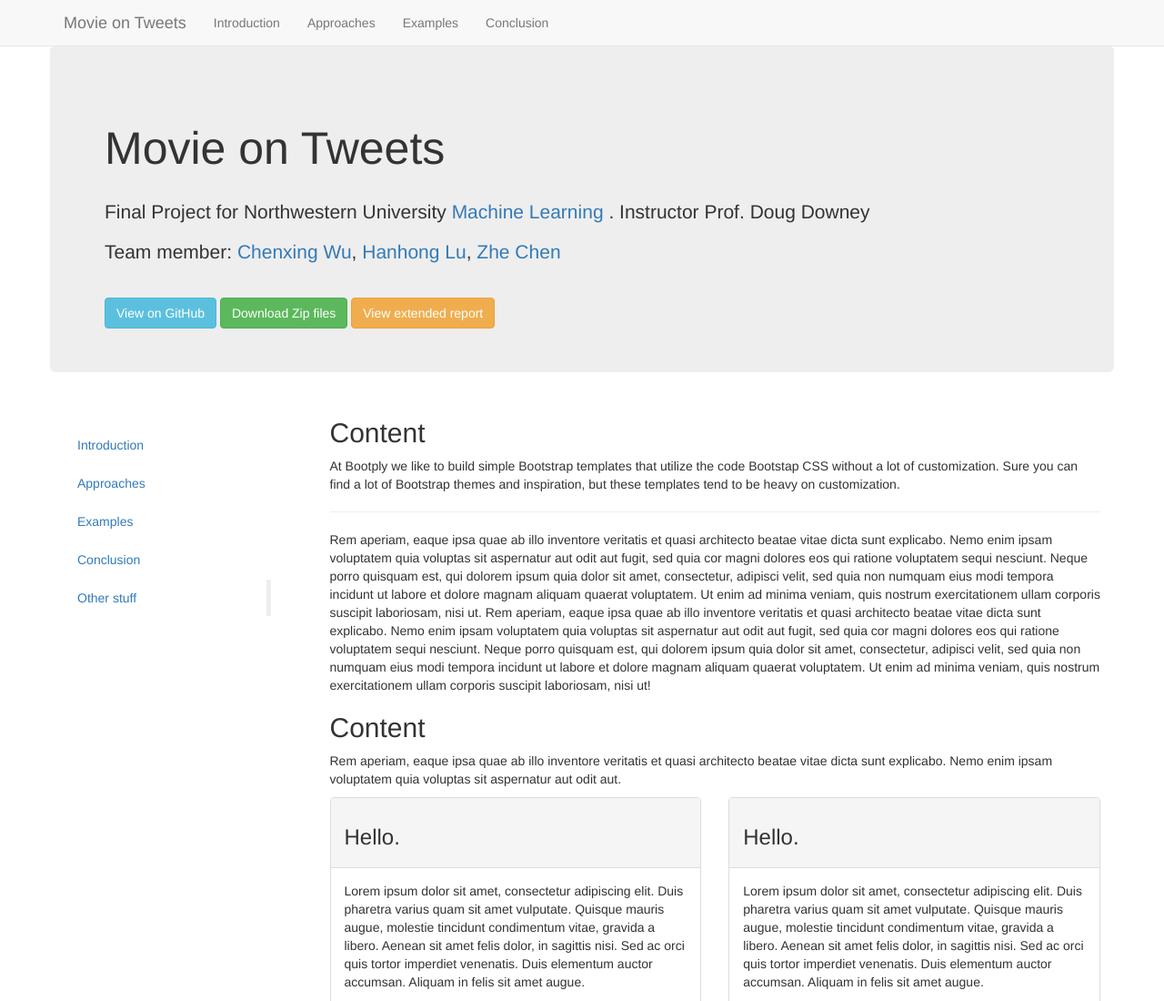
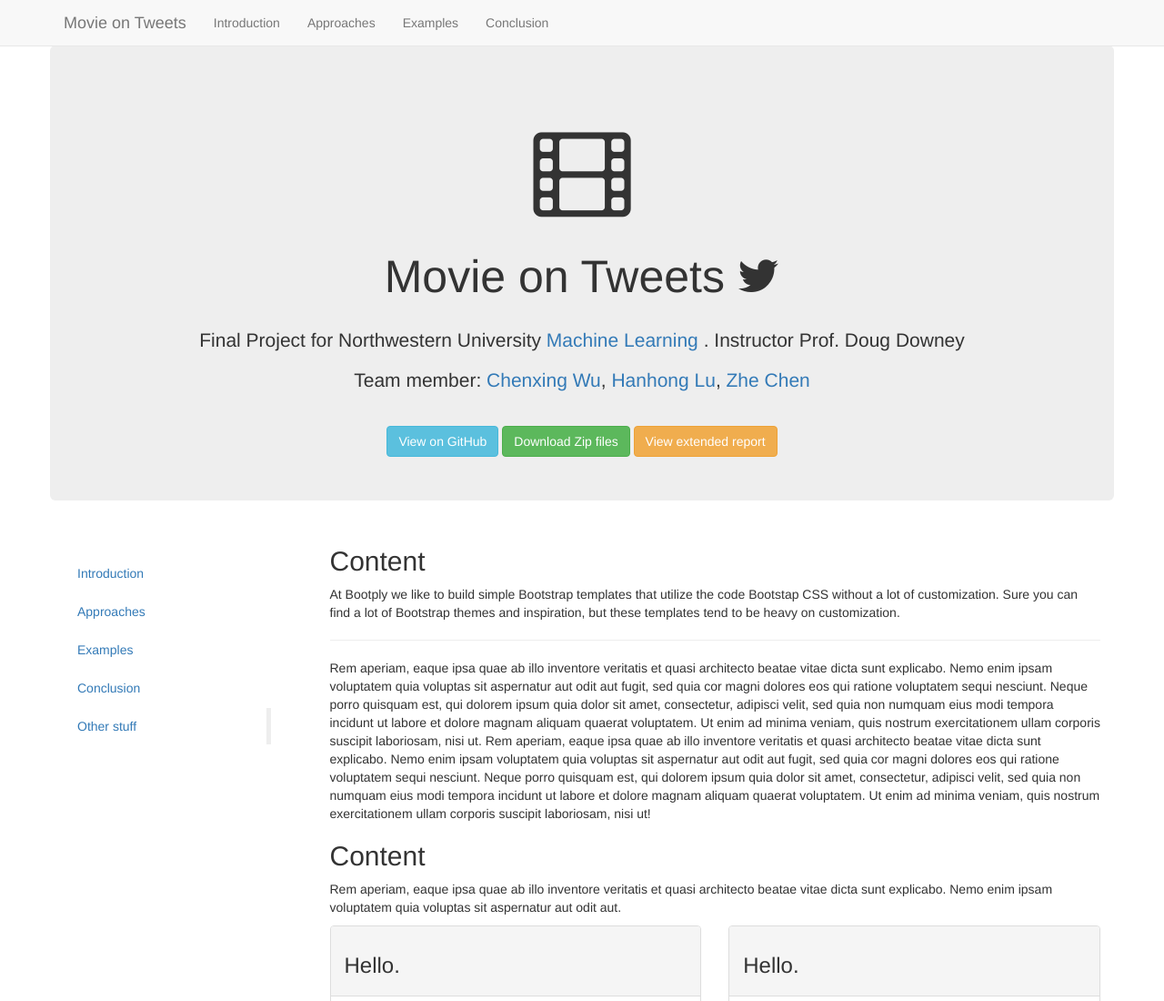
Before and after one commit to chenzhe142/movie-on-tweets, a plain HTML site: page index.html in a window 1280 px wide. Shown: the top 1100 px of the page at 91% size. Drawn offline with nearby package versions, Linux system fonts and the light colour scheme.

Commit message:
added font awesome icon

```diff
--- a/index.html
+++ b/index.html
@@ -12,6 +12,9 @@
 			<script src="//html5shim.googlecode.com/svn/trunk/html5.js"></script>
 		<![endif]-->
 		<link href="css/styles.css" rel="stylesheet">
+
+		<!-- load fontawesome library -->
+		<link rel="stylesheet" href="https://maxcdn.bootstrapcdn.com/font-awesome/4.3.0/css/font-awesome.min.css">
 	</head>
 	<body>
 <nav class="navbar navbar-default navbar-fixed-top" role="banner">
@@ -48,8 +51,11 @@
   <div class="container">
       <div class="row">
         <div class="jumbotron">
+        <center>
 
-			<h1>Movie on Tweets</h1>
+        	<h1><i class="fa fa-film fa-2x"></i></h1>
+
+			<h1>Movie on Tweets <i class="fa fa-twitter fa-1x"></i></h1>
           	<br>
            	<p class="lead">
            	 Final Project for Northwestern University
@@ -59,10 +65,11 @@
 			<p class="lead">Team member: <a href="mailto:ChenxingWu2014@u.northwestern.edu">Chenxing Wu</a>, <a href="mailto:hanhonglu9.2014@u.northwestern.edu">Hanhong Lu</a>, <a href="mailto:zhechen2014@u.northwestern.edu">Zhe Chen</a></p>
 
             <br>
-			<a href="#" class="btn btn-info" role="button">View on GitHub</a>
+
+			<a href="#" class="btn btn-info" role="button"> View on GitHub</a>
 			<a href="#" class="btn btn-success" role="button">Download Zip files</a>
 			<a href="#" class="btn btn-warning" role="button">View extended report</a>
-
+        </center>
         </div>
 
         </div>
@@ -189,7 +196,7 @@
   	</footer>
 
 	<!-- script references -->
-		<script src="//ajax.googleapis.com/ajax/libs/jquery/2.0.2/jquery.min.js"></script>
+		<script src="https://ajax.googleapis.com/ajax/libs/jquery/2.0.2/jquery.min.js"></script>
 		<script src="js/bootstrap.min.js"></script>
 		<script src="js/scripts.js"></script>
 	</body>
```
